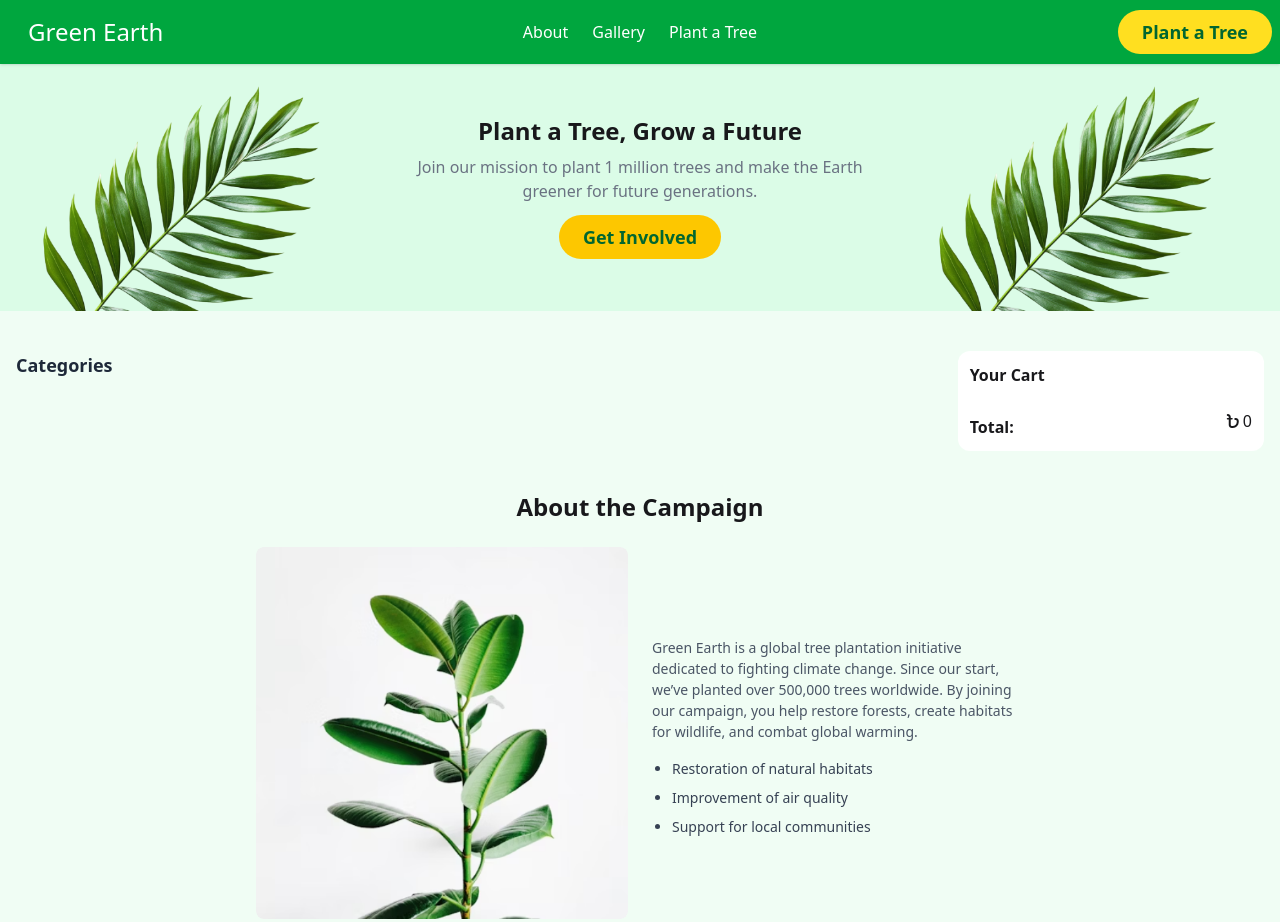
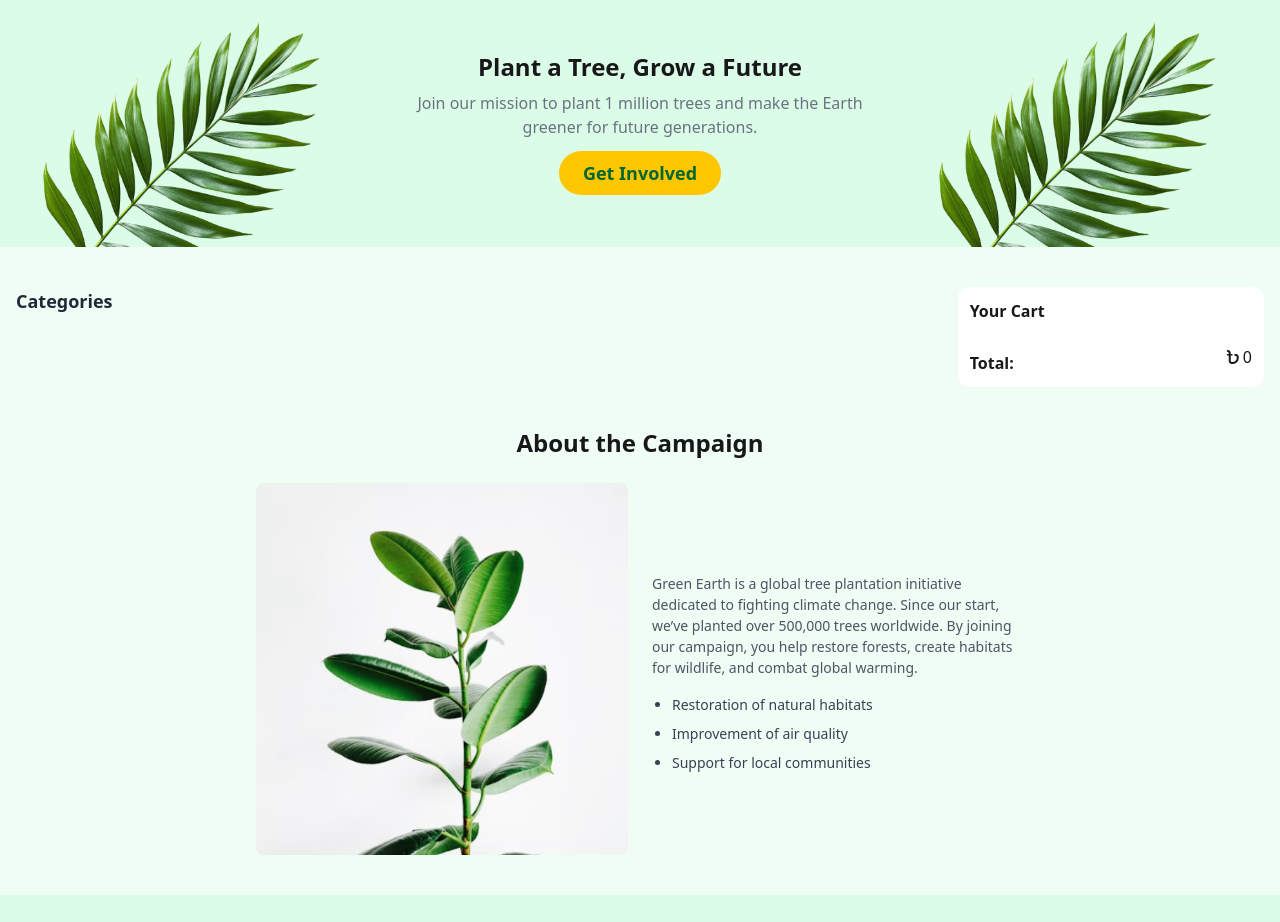
Before and after one commit to touhidulchy/Assignment-06, a plain HTML site: page index.html in a window 1280 px wide. Shown: the top 922 px of the page. Drawn offline with nearby package versions, Linux system fonts and the light colour scheme; no server answers.

Commit message:
second commit

```diff
--- a/index.html
+++ b/index.html
@@ -19,7 +19,7 @@
 <body>
 
 <header>
-  <div class="navbar bg-green-600 shadow-sm">
+  <!-- <div class="navbar bg-green-600 shadow-sm">
     <div class="navbar-start">
       <div class="dropdown">
         <div tabindex="0" class="hover:text-white transition-colors duration-300 ml-5 lg:hidden">
@@ -49,7 +49,7 @@
         Plant a Tree
       </a>
     </div>
-  </div>
+  </div> -->
 </header>
 
 <section class="bg-green-100">
```
